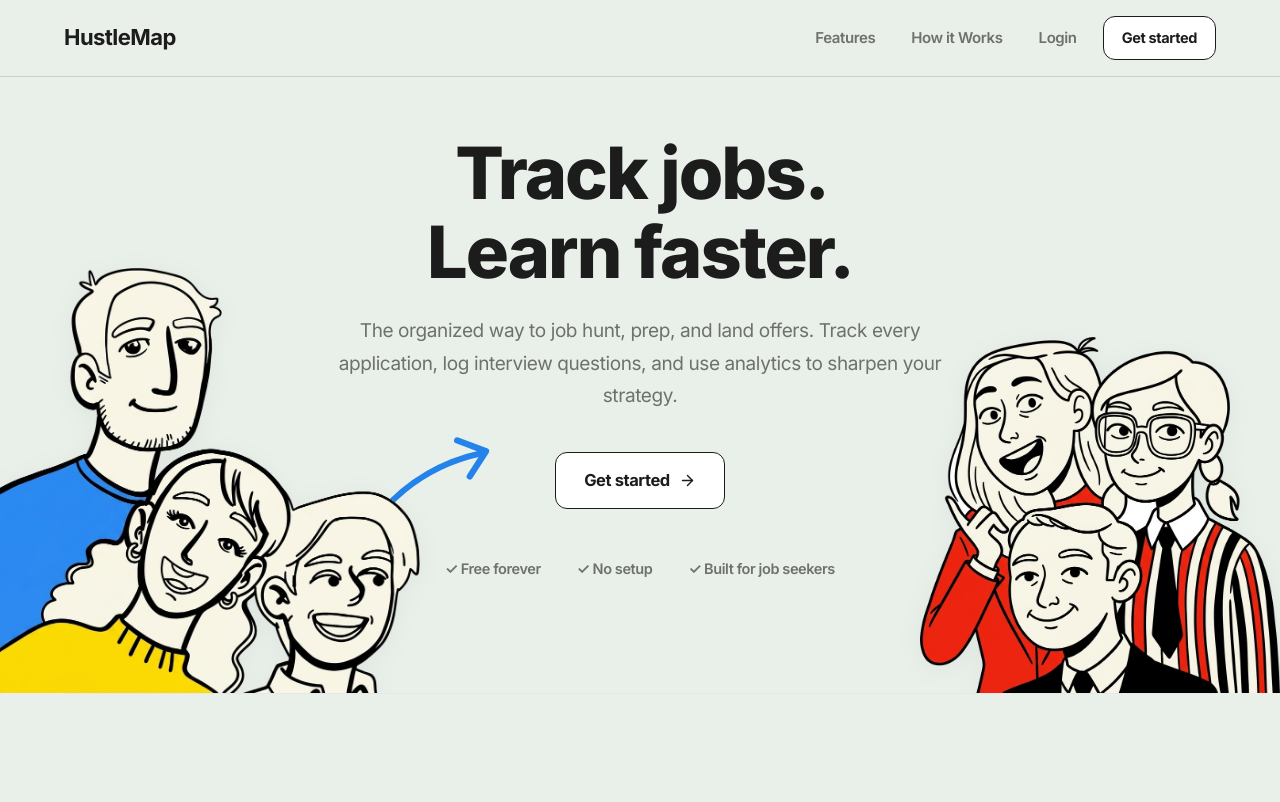
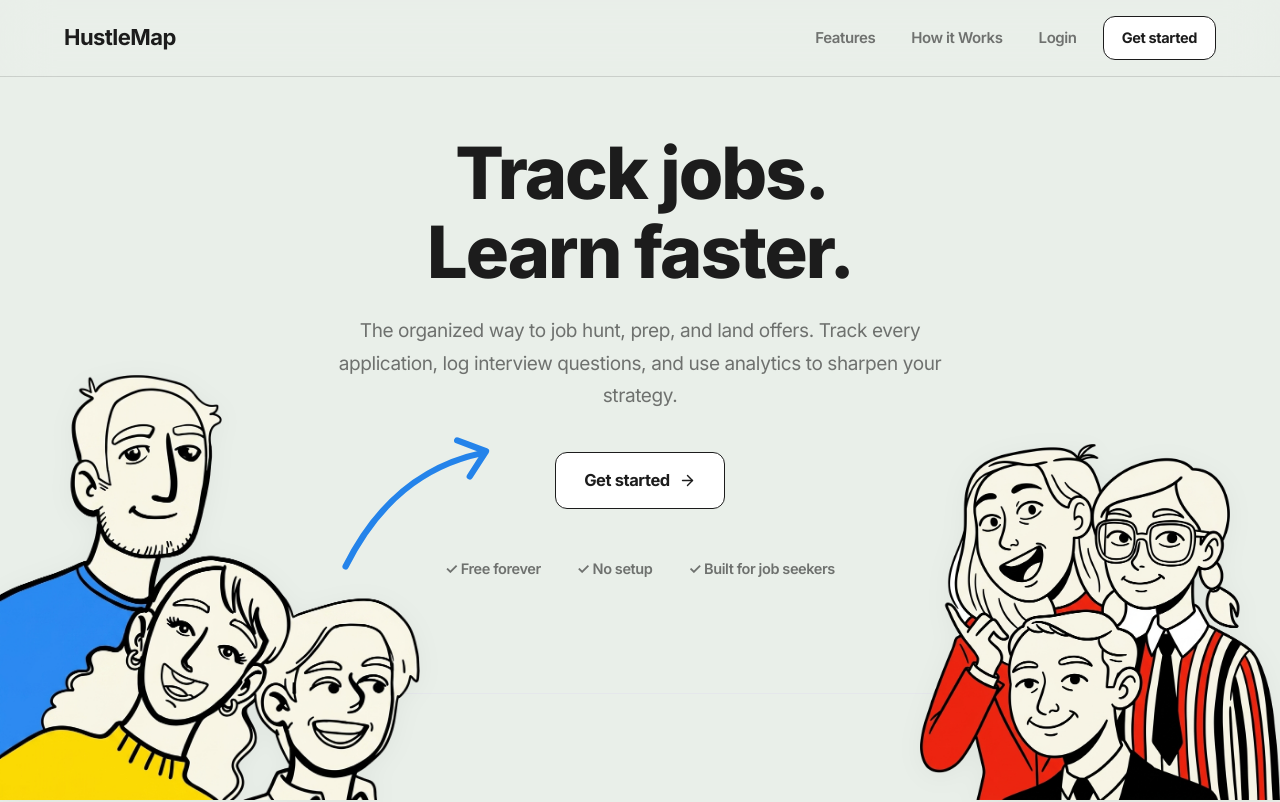
Before and after one commit to Akshatgupta000/HustleMap, a React (Vite) app in the folder client/: page / in a window 1280 px wide. Shown: the top 802 px of the page. Built offline with nearby package versions, Linux system fonts and the light colour scheme.

Commit message:
feat: add landing page with scroll-animated components and feature overview sections

```diff
--- a/client/src/pages/Landing.jsx
+++ b/client/src/pages/Landing.jsx
@@ -146,6 +146,48 @@
 // ─── Main component ───────────────────────────────────────────────────────────
 export default function Landing() {
   const [isMobileMenuOpen, setIsMobileMenuOpen] = useState(false);
+  const [zoomScale, setZoomScale] = useState(1);
+  const [scrollProgress, setScrollProgress] = useState(0);
+  const [isMobile, setIsMobile] = useState(false);
+  const [isLeftHovered, setIsLeftHovered] = useState(false);
+  const [isRightHovered, setIsRightHovered] = useState(false);
+
+  useEffect(() => {
+    // Get or initialize baseline DPR in sessionStorage to persist across page refreshes
+    let baseline = parseFloat(sessionStorage.getItem('baselineDpr'));
+    if (isNaN(baseline)) {
+      baseline = window.devicePixelRatio || 1;
+      sessionStorage.setItem('baselineDpr', baseline.toString());
+    }
+
+    const updateScaleAndScroll = () => {
+      const currentDpr = window.devicePixelRatio || 1;
+      // Inversely scale to completely cancel out the browser's zoom effect on the avatars
+      setZoomScale(baseline / currentDpr);
+      setIsMobile(window.innerWidth < 640);
+
+      // Fade out the avatars over a longer scroll distance (starts at 100px, ends at 550px)
+      const scrollY = window.scrollY;
+      const fadeStart = 100;
+      const fadeEnd = 550;
+      if (scrollY <= fadeStart) {
+        setScrollProgress(0);
+      } else if (scrollY >= fadeEnd) {
+        setScrollProgress(1);
+      } else {
+        setScrollProgress((scrollY - fadeStart) / (fadeEnd - fadeStart));
+      }
+    };
+
+    window.addEventListener('resize', updateScaleAndScroll);
+    window.addEventListener('scroll', updateScaleAndScroll);
+    updateScaleAndScroll();
+
+    return () => {
+      window.removeEventListener('resize', updateScaleAndScroll);
+      window.removeEventListener('scroll', updateScaleAndScroll);
+    };
+  }, []);
 
   return (
     <div className="min-h-screen bg-sage font-[inherit]">
@@ -223,20 +265,40 @@
       <section className="relative overflow-hidden pt-14 sm:pt-18 pb-20 sm:pb-28 text-center bg-sage">
 
         {/* Left Avatar Group - Hand-drawn illustrations peeking from bottom-left (Sized up for impact) */}
-        <div className="absolute bottom-0 left-0 w-[100px] sm:w-[260px] md:w-[320px] lg:w-[380px] xl:w-[420px] select-none pointer-events-none z-0 sm:z-10 opacity-35 sm:opacity-100 transition-all duration-500 transform origin-bottom-left hover:scale-[1.03] hover:rotate-1">
+        <div
+          className="fixed bottom-0 left-0 w-[100px] sm:w-[260px] md:w-[320px] lg:w-[380px] xl:w-[420px] select-none pointer-events-none z-0 sm:z-10 origin-bottom-left"
+          style={{
+            transform: `scale(${zoomScale * (isLeftHovered ? 1.03 : 1)}) rotate(${isLeftHovered ? 1 : 0}deg)`,
+            opacity: (1 - scrollProgress) * (isMobile ? 0.35 : 1.0),
+            visibility: scrollProgress >= 1 ? 'hidden' : 'visible',
+            transition: 'opacity 0.2s ease-out, transform 0.5s cubic-bezier(0.25, 0.46, 0.45, 0.94)',
+          }}
+        >
           <img
             src="/avatar_left.png"
             alt="Hand-drawn creative professional avatars"
-            className="w-full h-auto object-contain block filter drop-shadow-[0_4px_12px_rgba(0,0,0,0.04)]"
+            className="w-full h-auto object-contain block filter drop-shadow-[0_4px_12px_rgba(0,0,0,0.04)] pointer-events-auto cursor-pointer"
+            onMouseEnter={() => setIsLeftHovered(true)}
+            onMouseLeave={() => setIsLeftHovered(false)}
           />
         </div>
 
         {/* Right Avatar Group - Hand-drawn illustrations peeking from bottom-right (Sized up for impact) */}
-        <div className="absolute bottom-0 right-0 w-[85px] sm:w-[220px] md:w-[270px] lg:w-[320px] xl:w-[360px] select-none pointer-events-none z-0 sm:z-10 opacity-35 sm:opacity-100 transition-all duration-500 transform origin-bottom-right hover:scale-[1.03] hover:-rotate-1">
+        <div
+          className="fixed bottom-0 right-0 w-[85px] sm:w-[220px] md:w-[270px] lg:w-[320px] xl:w-[360px] select-none pointer-events-none z-0 sm:z-10 origin-bottom-right"
+          style={{
+            transform: `scale(${zoomScale * (isRightHovered ? 1.03 : 1)}) rotate(${isRightHovered ? -1 : 0}deg)`,
+            opacity: (1 - scrollProgress) * (isMobile ? 0.35 : 1.0),
+            visibility: scrollProgress >= 1 ? 'hidden' : 'visible',
+            transition: 'opacity 0.2s ease-out, transform 0.5s cubic-bezier(0.25, 0.46, 0.45, 0.94)',
+          }}
+        >
           <img
             src="/avatar_right.png"
             alt="Hand-drawn team member avatars"
-            className="w-full h-auto object-contain block filter drop-shadow-[0_4px_12px_rgba(0,0,0,0.04)]"
+            className="w-full h-auto object-contain block filter drop-shadow-[0_4px_12px_rgba(0,0,0,0.04)] pointer-events-auto cursor-pointer"
+            onMouseEnter={() => setIsRightHovered(true)}
+            onMouseLeave={() => setIsRightHovered(false)}
           />
         </div>
 
```
